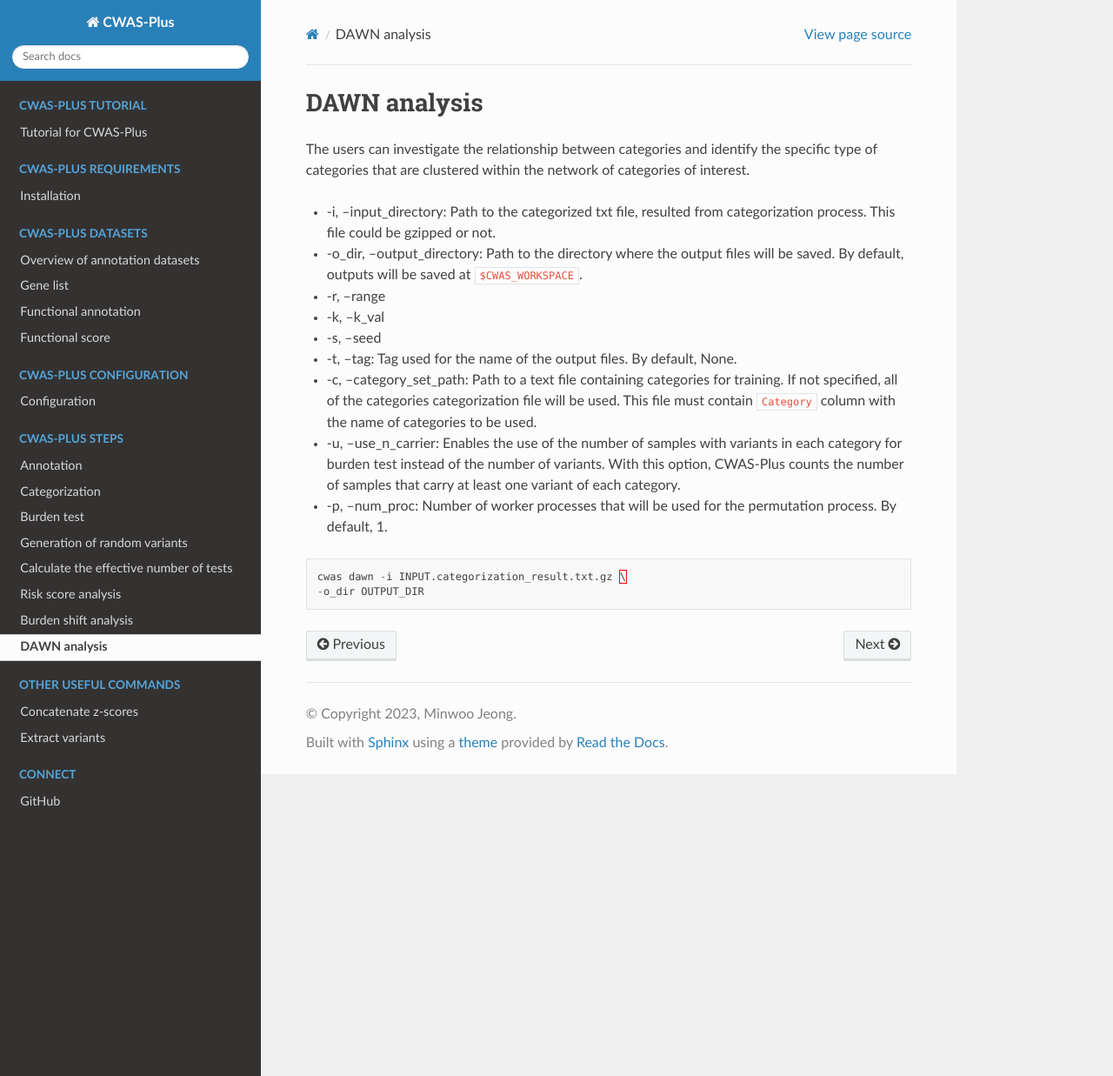
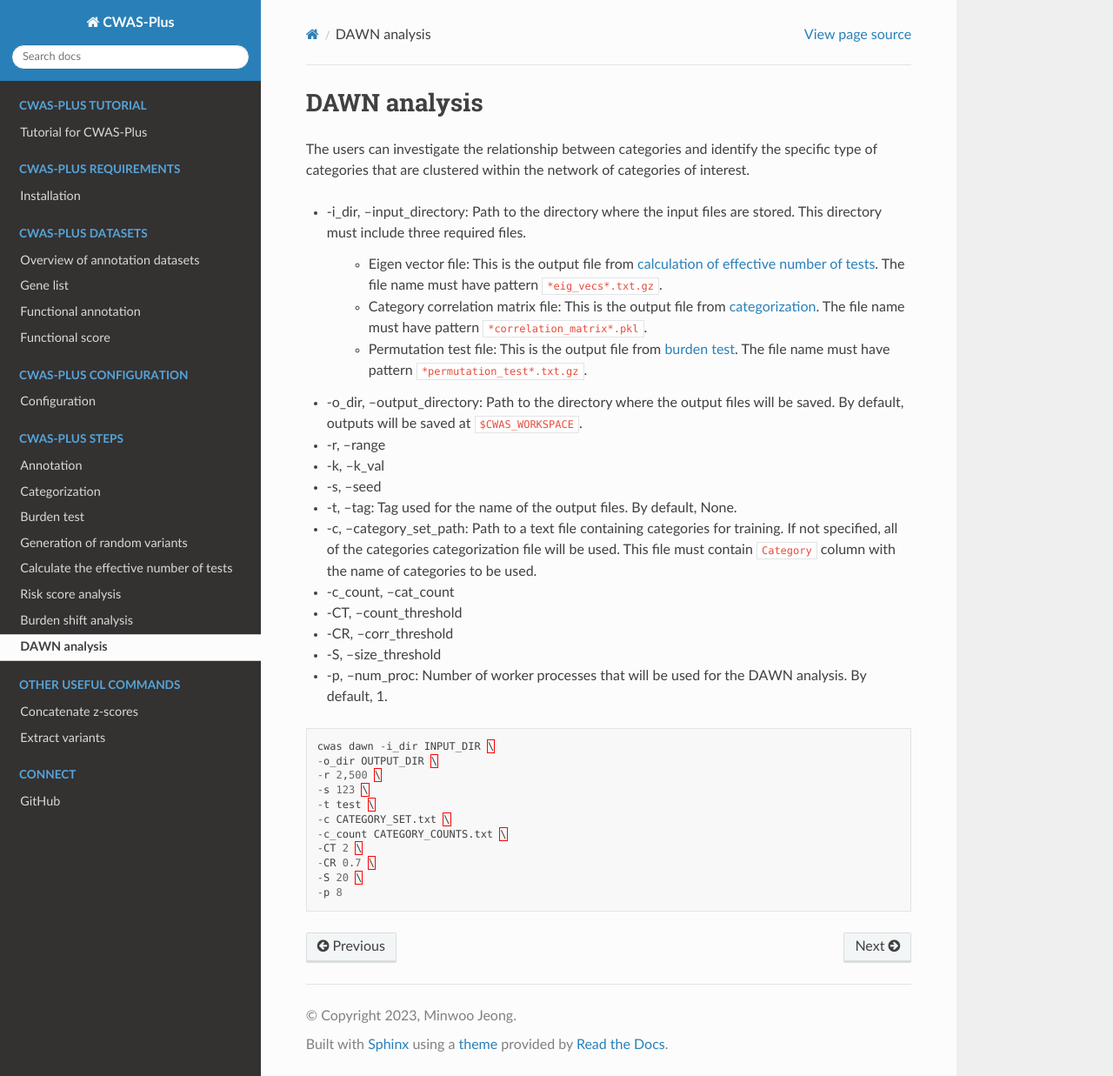
Before and after one commit to joonan-lab/cwas, a Sphinx documentation site: the page built from docs/steps/dawn.rst, in a window 1280 px wide and 1237 px high. Shown: the whole window at 87% size. Built offline with Sphinx 7.4.7 and the Read the Docs theme 2.0.0, drawn with Linux system fonts in a browser that asks for light colours.

Commit message:
Update dawn arguments
Update dawn arguments

```diff
--- a/docs/steps/burden.rst
+++ b/docs/steps/burden.rst
@@ -7,6 +7,8 @@ Burden test
 With categorized results, CWAS-Plus calculate the burden of each category by comparing the rate of variants per cases and the rate of variants per controls.
 
 For burden measurement, the package uses relative risk (RR), which is calculated by comparing the number of variants per phenotype group (RR>1, case burden; RR<1, control burden). The burden test in CWAS-Plus contains two types of p-value computation methods, binomial test and permutation test, to find more accurate p statistics.
+
+.. _binomtest:
 
 --------------------------------
 Binomial test
@@ -50,6 +52,9 @@ For binomial tests, two types of tests are used: two-sided binomial tests and on
 
     cwas binomial_test -i INPUT.categorization_result.txt.gz -o_dir OUTPUT_DIR -s SAMPLE_LIST.txt -a ADJUST_FACTOR.txt
 
+
+.. _permtest:
+
 --------------------------------
 Permutation test
 --------------------------------
--- a/docs/steps/dawn.rst
+++ b/docs/steps/dawn.rst
@@ -7,21 +7,35 @@ DAWN analysis
 The users can investigate the relationship between categories and identify the specific type of categories that are clustered within the network of categories of interest.
 
 
-- -i, --input_directory: Path to the categorized txt file, resulted from categorization process. This file could be gzipped or not.
+- -i_dir, --input_directory: Path to the directory where the input files are stored. This directory must include three required files.
+
+    - Eigen vector file: This is the output file from :ref:`calculation of effective number of tests <effnumtest>`. The file name must have pattern ``*eig_vecs*.txt.gz``.
+    - Category correlation matrix file: This is the output file from :ref:`categorization <categorization>`. The file name must have pattern ``*correlation_matrix*.pkl``.
+    - Permutation test file: This is the output file from :ref:`burden test <permtest>`. The file name must have pattern ``*permutation_test*.txt.gz``.
+
 - -o_dir, --output_directory: Path to the directory where the output files will be saved. By default, outputs will be saved at ``$CWAS_WORKSPACE``.
 - -r, --range
 - -k, --k_val
 - -s, --seed
 - -t, --tag: Tag used for the name of the output files. By default, None.
 - -c, --category_set_path: Path to a text file containing categories for training. If not specified, all of the categories categorization file will be used. This file must contain ``Category`` column with the name of categories to be used.
-
-- -u, --use_n_carrier: Enables the use of the number of samples with variants in each category for burden test instead of the number of variants. With this option, CWAS-Plus counts the number of samples that carry at least one variant of each category.
-
-- -p, --num_proc: Number of worker processes that will be used for the permutation process. By default, 1.
-
+- -c_count, --cat_count
+- -CT, --count_threshold
+- -CR, --corr_threshold
+- -S, --size_threshold
+- -p, --num_proc: Number of worker processes that will be used for the DAWN analysis. By default, 1.
 
 
 .. code-block:: solidity
 
-    cwas dawn -i INPUT.categorization_result.txt.gz \
-    -o_dir OUTPUT_DIR
+    cwas dawn -i_dir INPUT_DIR \
+    -o_dir OUTPUT_DIR \
+    -r 2,500 \
+    -s 123 \
+    -t test \
+    -c CATEGORY_SET.txt \
+    -c_count CATEGORY_COUNTS.txt \
+    -CT 2 \
+    -CR 0.7 \
+    -S 20 \
+    -p 8
```
Also changed, not shown: 2 other files.
